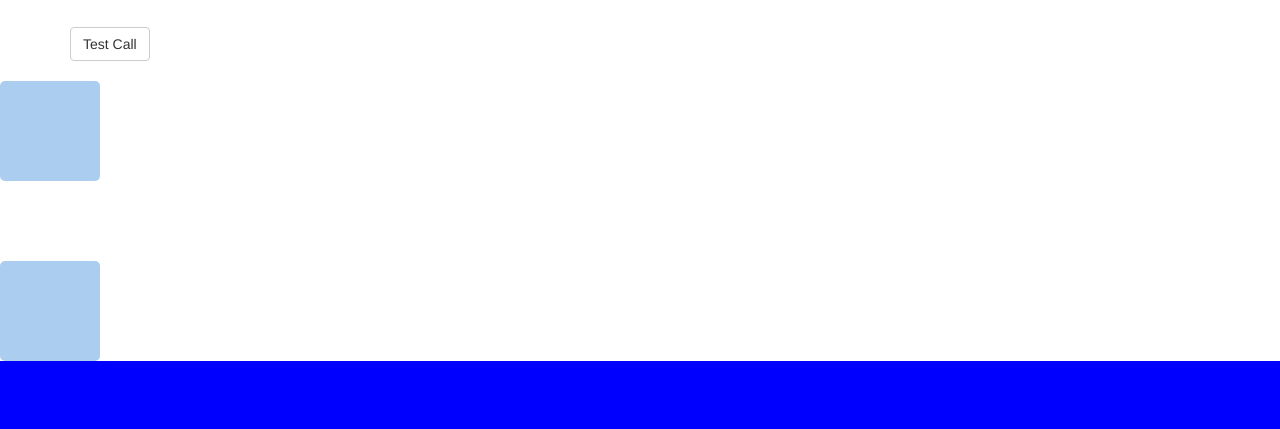
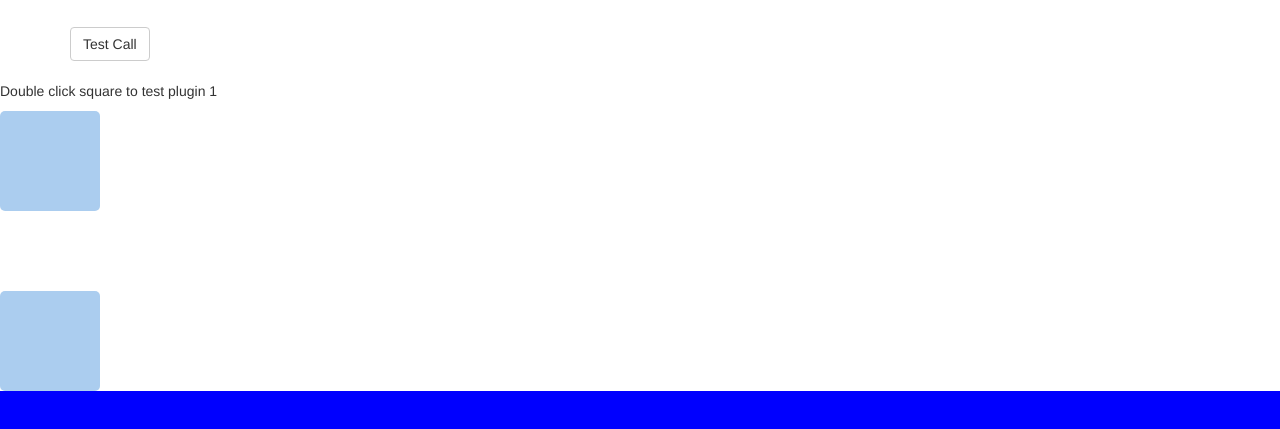
Before and after one commit to Kay280/Phase-2, a plain HTML site: page index.html in a window 1280 px wide. Shown: the part 63-492 px from the top of the page. Drawn offline with nearby package versions, Linux system fonts and the light colour scheme.

Commit message:
Update index.html

```diff
--- a/index.html
+++ b/index.html
@@ -22,6 +22,7 @@
 
 
         </div>
+        <p>Double click square to test plugin 1</p>
         <div id = "plugin1"></div>
         <br>
         <br>
```
